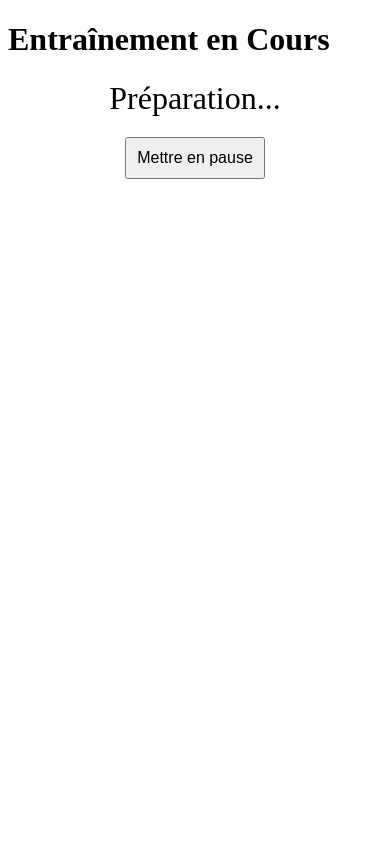
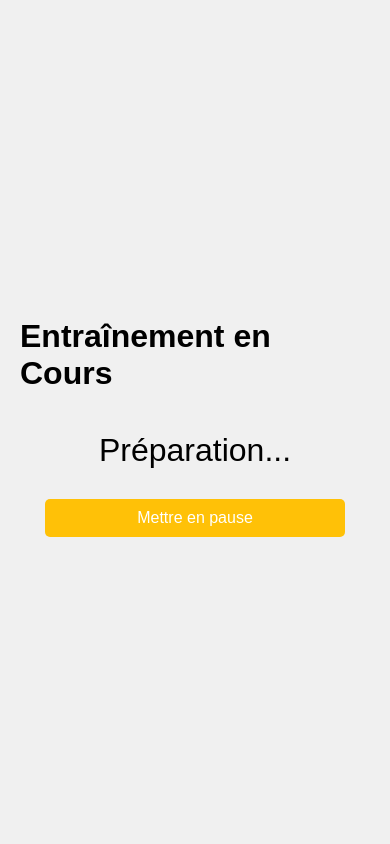
Before and after one commit to ElGelei/Training-Timer, a Flask app: page /train in a window 390 px wide. Run offline with Flask 3, Linux system fonts and the light colour scheme.

Commit message:
Améliorations pour la compatibilité mobile et corrections de bugs

```diff
--- a/templates/train.html
+++ b/templates/train.html
@@ -5,10 +5,58 @@
     <meta name="viewport" content="width=device-width, initial-scale=1.0">
     <title>Suivi d'Entraînement</title>
     <style>
-        .exercise-row { padding: 10px; margin-bottom: 10px; border: 1px solid #ccc; }
-        .active-exercise { background-color: yellow; }
-        #timer { font-size: 2em; margin-bottom: 20px; text-align: center; }
-        #pause-button, #return-button { display: block; margin: 20px auto; padding: 10px; font-size: 1em; }
+        body {
+            font-family: Arial, sans-serif;
+            margin: 0;
+            padding: 0;
+            display: flex;
+            flex-direction: column;
+            align-items: center;
+            justify-content: center;
+            height: 100vh;
+            background-color: #f0f0f0;
+        }
+        h1 {
+            margin: 20px;
+        }
+        .exercise-row {
+            padding: 10px;
+            margin-bottom: 10px;
+            border: 1px solid #ccc;
+            background-color: #fff;
+            border-radius: 5px;
+            width: 100%;
+            box-shadow: 0 0 5px rgba(0,0,0,0.2);
+        }
+        .active-exercise {
+            background-color: yellow;
+        }
+        #timer {
+            font-size: 2em;
+            margin: 20px;
+            text-align: center;
+        }
+        #pause-button, #return-button {
+            display: block;
+            margin: 10px auto;
+            padding: 10px;
+            font-size: 1em;
+            width: 80%;
+            max-width: 300px;
+        }
+        button {
+            border: none;
+            border-radius: 5px;
+            cursor: pointer;
+        }
+        #pause-button {
+            background-color: #ffc107;
+            color: #fff;
+        }
+        #return-button {
+            background-color: #007bff;
+            color: #fff;
+        }
     </style>
 </head>
 <body>
```
